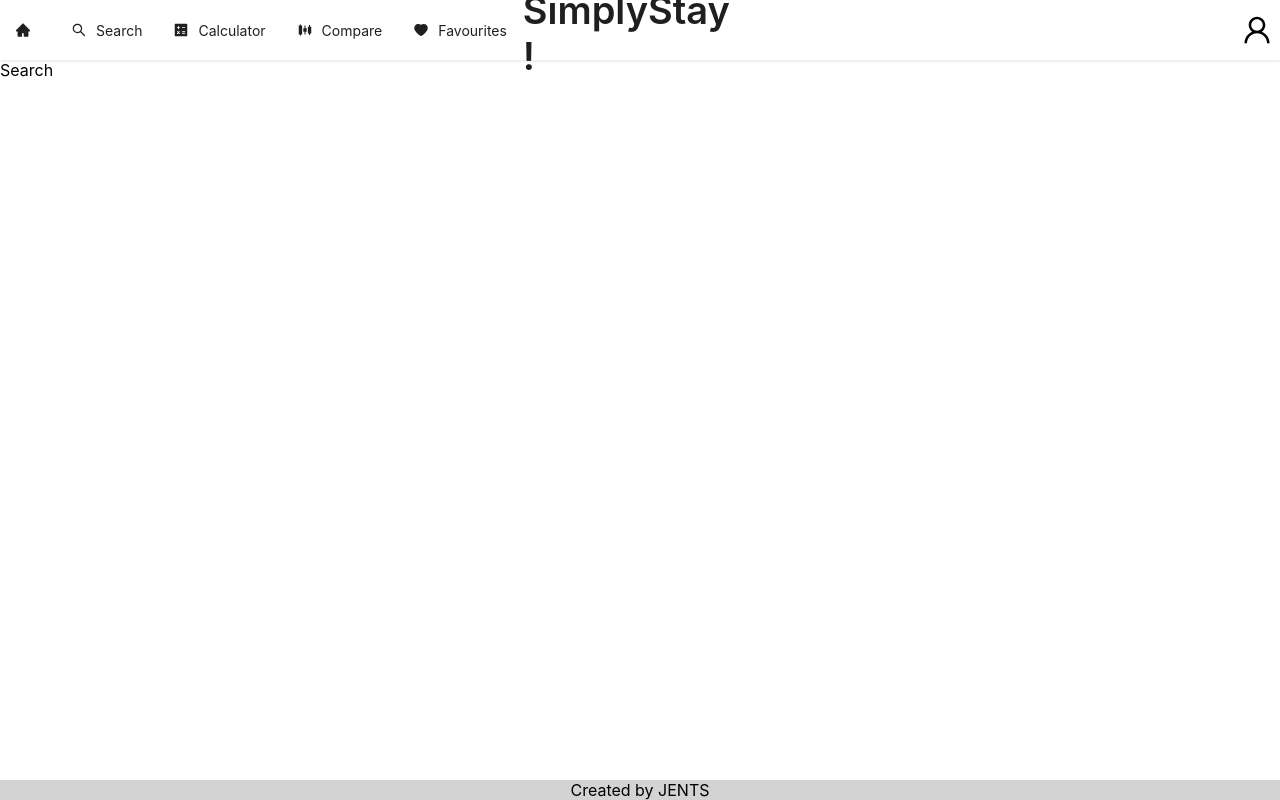
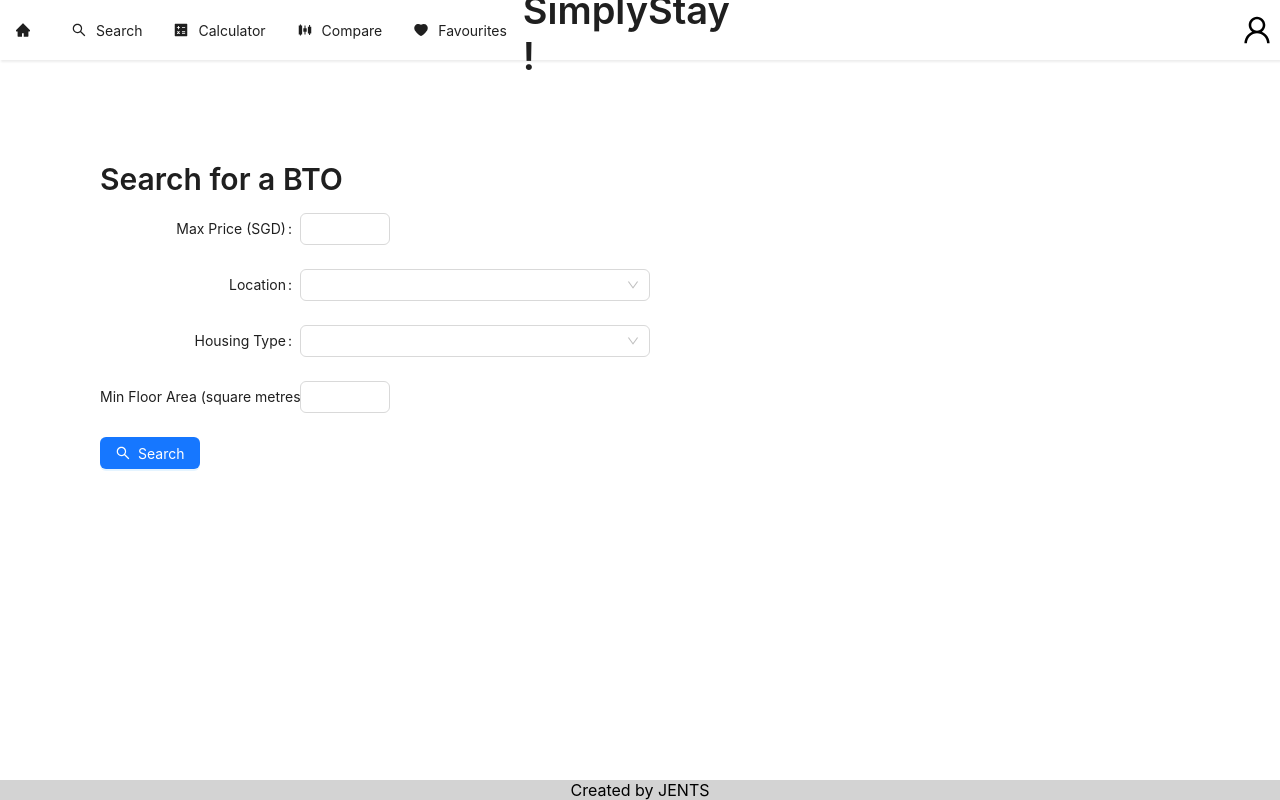
Before and after one commit to saffronrust/SC2006-Project, a React (Create React App) app: page /search in a window 1280 px wide. Built offline with nearby package versions, Linux system fonts and the light colour scheme.

Commit message:
added search UI

```diff
--- a/src/App.css
+++ b/src/App.css
@@ -123,3 +123,8 @@
   margin-left: 100px;
   width: 800px;
 }
+
+.searchbox {
+  margin-left: 100px;
+  margin-top: 100px;
+}
--- /dev/null
+++ b/src/Components/SearchBox/index.js
@@ -0,0 +1,58 @@
+import React, { useState } from 'react';
+import {
+  Form,
+  InputNumber,
+  Select,
+  Button,
+} from 'antd';
+import Typography from 'antd/es/typography/Typography';
+import { SearchOutlined } from '@ant-design/icons';
+
+const SearchBox = () => {
+  return (
+    <>
+    <Typography.Title level={2}>Search for a BTO</Typography.Title>
+      <Form
+        labelCol={{
+          span: 8,
+        }}
+        wrapperCol={{
+          span: 14,
+        }}
+        layout="horizontal"
+        style={{
+          maxWidth: 600,
+        }}
+      >
+        <Form.Item label="Max Price (SGD)">
+          <InputNumber />
+        </Form.Item>
+        <Form.Item label="Location">
+          <Select>
+            <Select.Option value="punggol">Punggol</Select.Option>
+            <Select.Option value="hougang">Hougang</Select.Option>
+            <Select.Option value="woodlands">Woodlands</Select.Option>
+            <Select.Option value="queenstown">Queenstown</Select.Option>
+            <Select.Option value="bedok">Bedok</Select.Option>
+            <Select.Option value="cck">Choa Chu Kang</Select.Option>
+          </Select>
+        </Form.Item>
+        <Form.Item label="Housing Type">
+          <Select>
+            <Select.Option value="tworoomflexi">Two Room Flexi</Select.Option>
+            <Select.Option value="threeroom">Three Room</Select.Option>
+            <Select.Option value="fourroom">Four Room</Select.Option>
+            <Select.Option value="fiveroom">Five Room</Select.Option>
+          </Select>
+        </Form.Item>
+        <Form.Item label="Min Floor Area (square metres)">
+          <InputNumber />
+        </Form.Item>
+        <Button type="primary" icon={<SearchOutlined />}>
+            Search
+        </Button>
+      </Form>
+    </>
+  );
+};
+export default () => <SearchBox />;
--- a/src/Pages/Search/index.js
+++ b/src/Pages/Search/index.js
@@ -1,5 +1,11 @@
+import SearchBox from "../../Components/SearchBox";
+
 function Search() {
-    return <div>Search</div>
+    return (
+        <div className="searchbox">
+            <SearchBox/>
+        </div>
+        )
 }
 
 export default Search;
```
